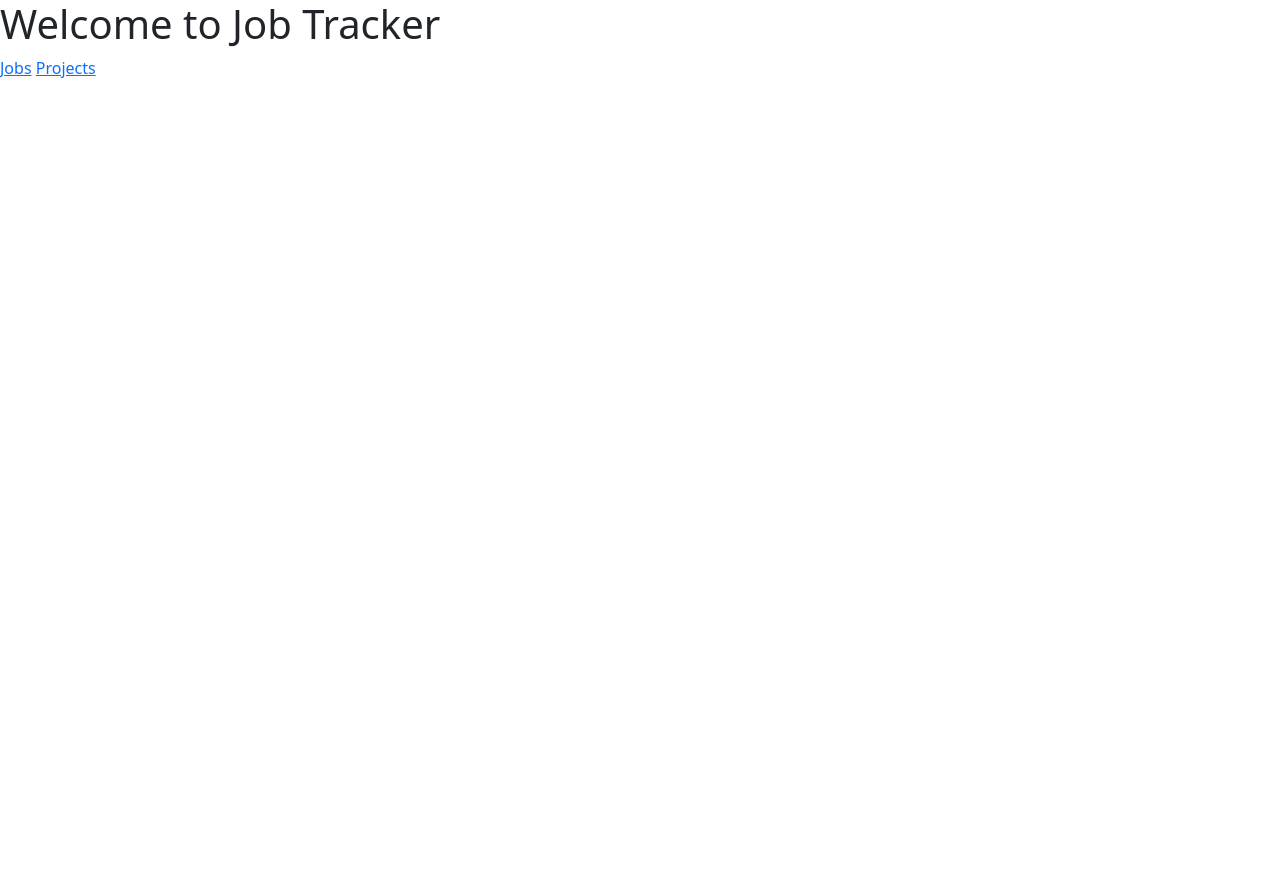
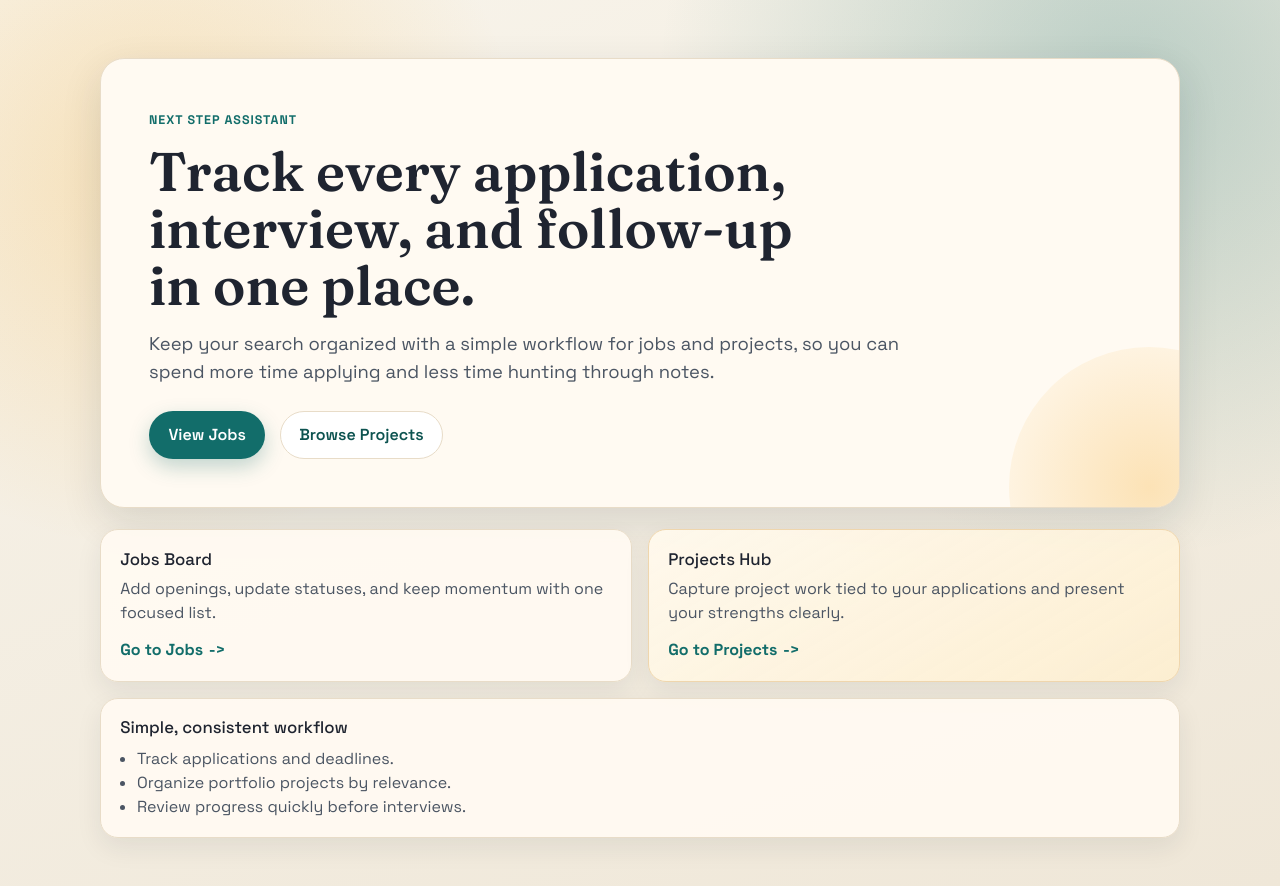
Before and after one commit to NU-CS-Software-Studio-Spring-26/project-next-step-assistant, a Rails app: page / in a window 1280 px wide. Before the commit the page ends 78 px from the top, so only its background shows below. Run offline with Rails 7, Linux system fonts and the light colour scheme; some libraries are stand-ins or nearby versions.

Commit message:
Updated homepage UI

```diff
--- a/app/assets/stylesheets/app.css
+++ b/app/assets/stylesheets/app.css
@@ -1 +1,222 @@
 @import url("https://cdn.jsdelivr.net/npm/bootstrap@5.3.3/dist/css/bootstrap.min.css");
+@import url("https://fonts.googleapis.com/css2?family=Fraunces:opsz,wght@9..144,600;9..144,700&family=Space+Grotesk:wght@400;500;600;700&display=swap");
+
+:root {
+	--home-bg: #f5f1e8;
+	--home-surface: #fffaf2;
+	--home-ink: #1f2430;
+	--home-muted: #4b5563;
+	--home-primary: #126d6a;
+	--home-primary-deep: #0d5350;
+	--home-accent: #f49f0a;
+	--home-border: #e8dcc8;
+	--home-shadow: 0 14px 40px rgba(20, 36, 51, 0.12);
+}
+
+body {
+	margin: 0;
+	min-height: 100vh;
+	font-family: "Space Grotesk", "Segoe UI", sans-serif;
+	color: var(--home-ink);
+	background:
+		radial-gradient(circle at 12% 20%, rgba(244, 159, 10, 0.22), transparent 28%),
+		radial-gradient(circle at 88% 10%, rgba(18, 109, 106, 0.26), transparent 34%),
+		linear-gradient(160deg, #f8f4eb 0%, #efe7d8 100%);
+}
+
+.home-page {
+	width: min(1080px, 92vw);
+	margin: 0 auto;
+	padding: clamp(2rem, 4.5vw, 4rem) 0 3rem;
+}
+
+.hero {
+	background: var(--home-surface);
+	border: 1px solid var(--home-border);
+	border-radius: 24px;
+	box-shadow: var(--home-shadow);
+	padding: clamp(1.5rem, 4vw, 3rem);
+	position: relative;
+	overflow: hidden;
+	animation: home-fade-up 700ms ease-out both;
+}
+
+.hero::after {
+	content: "";
+	position: absolute;
+	inset: auto -110px -120px auto;
+	width: 280px;
+	height: 280px;
+	border-radius: 50%;
+	background: radial-gradient(circle, rgba(244, 159, 10, 0.26), rgba(244, 159, 10, 0));
+	pointer-events: none;
+}
+
+.eyebrow {
+	display: inline-block;
+	margin-bottom: 0.85rem;
+	font-weight: 700;
+	text-transform: uppercase;
+	letter-spacing: 0.08em;
+	color: var(--home-primary);
+	font-size: 0.78rem;
+}
+
+.hero h1 {
+	font-family: "Fraunces", Georgia, serif;
+	font-size: clamp(2rem, 5.2vw, 3.4rem);
+	line-height: 1.05;
+	margin: 0;
+	max-width: 18ch;
+}
+
+.hero-copy {
+	margin-top: 1rem;
+	margin-bottom: 0;
+	max-width: 66ch;
+	color: var(--home-muted);
+	font-size: clamp(1rem, 1.5vw, 1.15rem);
+}
+
+.hero-actions {
+	margin-top: 1.6rem;
+	display: flex;
+	flex-wrap: wrap;
+	gap: 0.9rem;
+}
+
+.btn-primary-home,
+.btn-secondary-home {
+	display: inline-flex;
+	align-items: center;
+	justify-content: center;
+	border-radius: 999px;
+	padding: 0.7rem 1.15rem;
+	text-decoration: none;
+	font-weight: 600;
+	transition: transform 180ms ease, box-shadow 180ms ease, background-color 180ms ease;
+}
+
+.btn-primary-home {
+	background: var(--home-primary);
+	color: #fff;
+	border: 1px solid transparent;
+	box-shadow: 0 8px 20px rgba(18, 109, 106, 0.26);
+}
+
+.btn-primary-home:hover {
+	background: var(--home-primary-deep);
+	color: #fff;
+	transform: translateY(-1px);
+}
+
+.btn-secondary-home {
+	color: var(--home-primary-deep);
+	background: #ffffff;
+	border: 1px solid var(--home-border);
+}
+
+.btn-secondary-home:hover {
+	color: var(--home-primary-deep);
+	transform: translateY(-1px);
+	box-shadow: 0 8px 18px rgba(20, 36, 51, 0.12);
+}
+
+.home-grid {
+	margin-top: 1.3rem;
+	display: grid;
+	grid-template-columns: repeat(12, minmax(0, 1fr));
+	gap: 1rem;
+}
+
+.home-card {
+	grid-column: span 6;
+	background: rgba(255, 250, 242, 0.95);
+	border: 1px solid var(--home-border);
+	border-radius: 18px;
+	padding: 1.15rem 1.2rem;
+	box-shadow: 0 10px 26px rgba(20, 36, 51, 0.08);
+	animation: home-fade-up 700ms ease-out both;
+}
+
+.home-card:nth-child(2) {
+	animation-delay: 120ms;
+}
+
+.home-card:nth-child(3) {
+	animation-delay: 220ms;
+}
+
+.home-card h2 {
+	margin-top: 0;
+	margin-bottom: 0.5rem;
+	font-size: 1.05rem;
+}
+
+.home-card p {
+	margin: 0;
+	color: var(--home-muted);
+}
+
+.home-card.accent {
+	border-color: #efd6ad;
+	background:
+		linear-gradient(150deg, rgba(255, 249, 237, 0.95) 0%, rgba(254, 239, 207, 0.85) 100%);
+}
+
+.home-card.wide {
+	grid-column: span 12;
+}
+
+.home-card ul {
+	margin: 0.6rem 0 0;
+	padding-left: 1.05rem;
+	color: var(--home-muted);
+}
+
+.card-link {
+	margin-top: 0.85rem;
+	display: inline-flex;
+	align-items: center;
+	gap: 0.35rem;
+	color: var(--home-primary);
+	font-weight: 700;
+	text-decoration: none;
+}
+
+.card-link::after {
+	content: "->";
+	transform: translateX(0);
+	transition: transform 170ms ease;
+}
+
+.card-link:hover {
+	color: var(--home-primary-deep);
+}
+
+.card-link:hover::after {
+	transform: translateX(3px);
+}
+
+@keyframes home-fade-up {
+	from {
+		opacity: 0;
+		transform: translateY(14px);
+	}
+
+	to {
+		opacity: 1;
+		transform: translateY(0);
+	}
+}
+
+@media (max-width: 780px) {
+	.home-card {
+		grid-column: span 12;
+	}
+
+	.hero-actions {
+		flex-direction: column;
+		align-items: stretch;
+	}
+}
--- a/app/views/home/index.html.erb
+++ b/app/views/home/index.html.erb
@@ -1,4 +1,37 @@
-<h1>Welcome to Job Tracker</h1>
+<main class="home-page">
+	<section class="hero">
+		<p class="eyebrow">Next Step Assistant</p>
+		<h1>Track every application, interview, and follow-up in one place.</h1>
+		<p class="hero-copy">
+			Keep your search organized with a simple workflow for jobs and projects, so you can spend more time applying and less time hunting through notes.
+		</p>
 
-<%= link_to "Jobs", jobs_path %>
-<%= link_to "Projects", projects_path %>
+		<div class="hero-actions">
+			<%= link_to "View Jobs", jobs_path, class: "btn-primary-home" %>
+			<%= link_to "Browse Projects", projects_path, class: "btn-secondary-home" %>
+		</div>
+	</section>
+
+	<section class="home-grid" aria-label="Homepage highlights">
+		<article class="home-card">
+			<h2>Jobs Board</h2>
+			<p>Add openings, update statuses, and keep momentum with one focused list.</p>
+			<%= link_to "Go to Jobs", jobs_path, class: "card-link" %>
+		</article>
+
+		<article class="home-card accent">
+			<h2>Projects Hub</h2>
+			<p>Capture project work tied to your applications and present your strengths clearly.</p>
+			<%= link_to "Go to Projects", projects_path, class: "card-link" %>
+		</article>
+
+		<article class="home-card wide">
+			<h2>Simple, consistent workflow</h2>
+			<ul>
+				<li>Track applications and deadlines.</li>
+				<li>Organize portfolio projects by relevance.</li>
+				<li>Review progress quickly before interviews.</li>
+			</ul>
+		</article>
+	</section>
+</main>
```
Also changed, not shown: Gemfile.lock.
